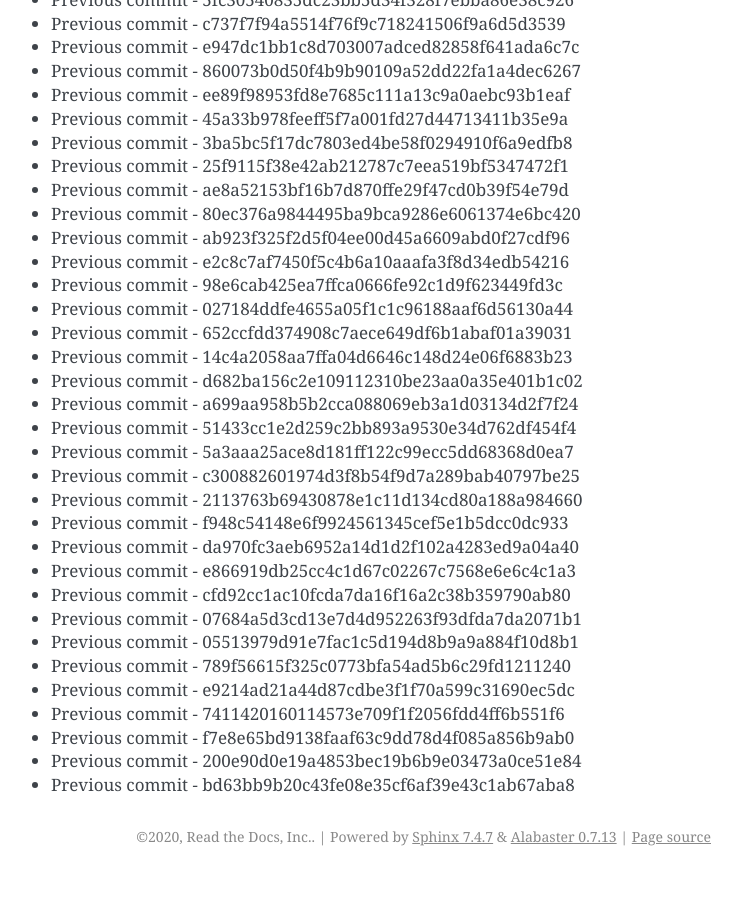
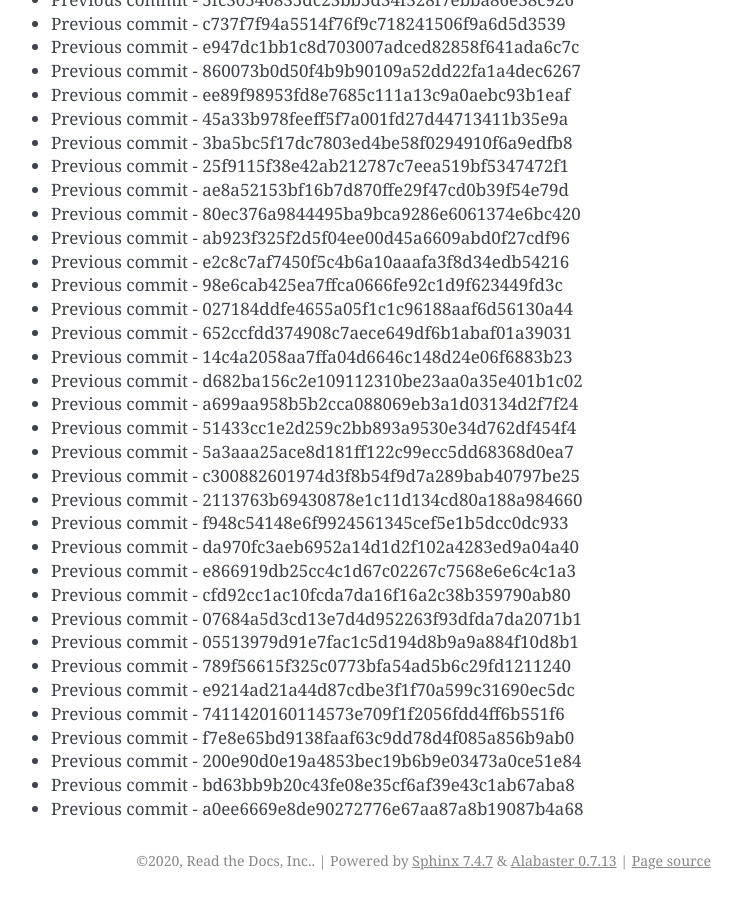
Before and after one commit to readthedocs/rtd-git-stresstest, a Sphinx documentation site: the page built from docs/updates.rst, in a window 1280 px wide and 900 px high, scrolled down 68215 px. Shown: the whole window, without its empty margins (399-1141 px from the left). Built offline with Sphinx 7.4.7, drawn with Linux system fonts in a browser that asks for light colours; before the commit the page ends 69091 px from its top, so only the background shows below that.

Commit message:
Generating commit from previous: a0ee6669e8de90272776e67aa87a8b19087b4a68

```diff
--- a/docs/updates.rst
+++ b/docs/updates.rst
@@ -2898,3 +2898,4 @@ It can be tested for any performance characteristics.
 * Previous commit - f7e8e65bd9138faaf63c9dd78d4f085a856b9ab0
 * Previous commit - 200e90d0e19a4853bec19b6b9e03473a0ce51e84
 * Previous commit - bd63bb9b20c43fe08e35cf6af39e43c1ab67aba8
+* Previous commit - a0ee6669e8de90272776e67aa87a8b19087b4a68
```
